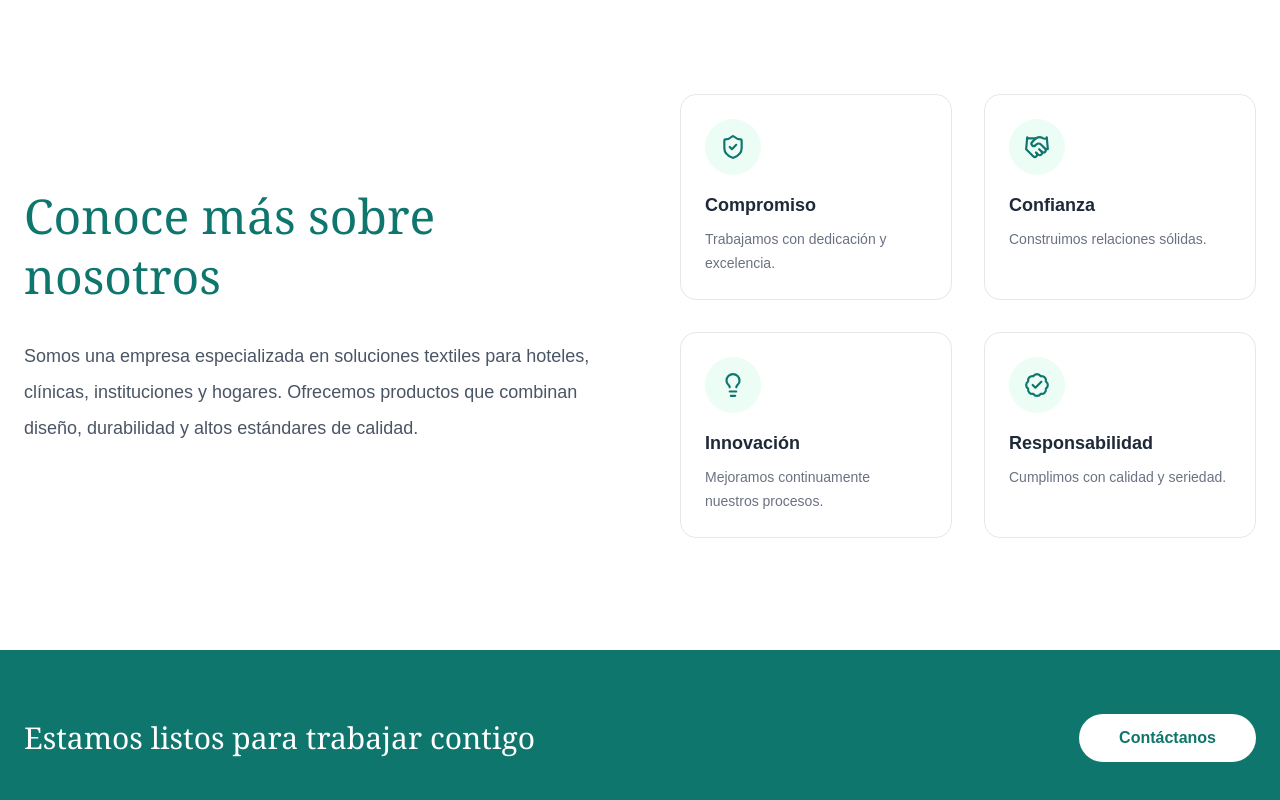
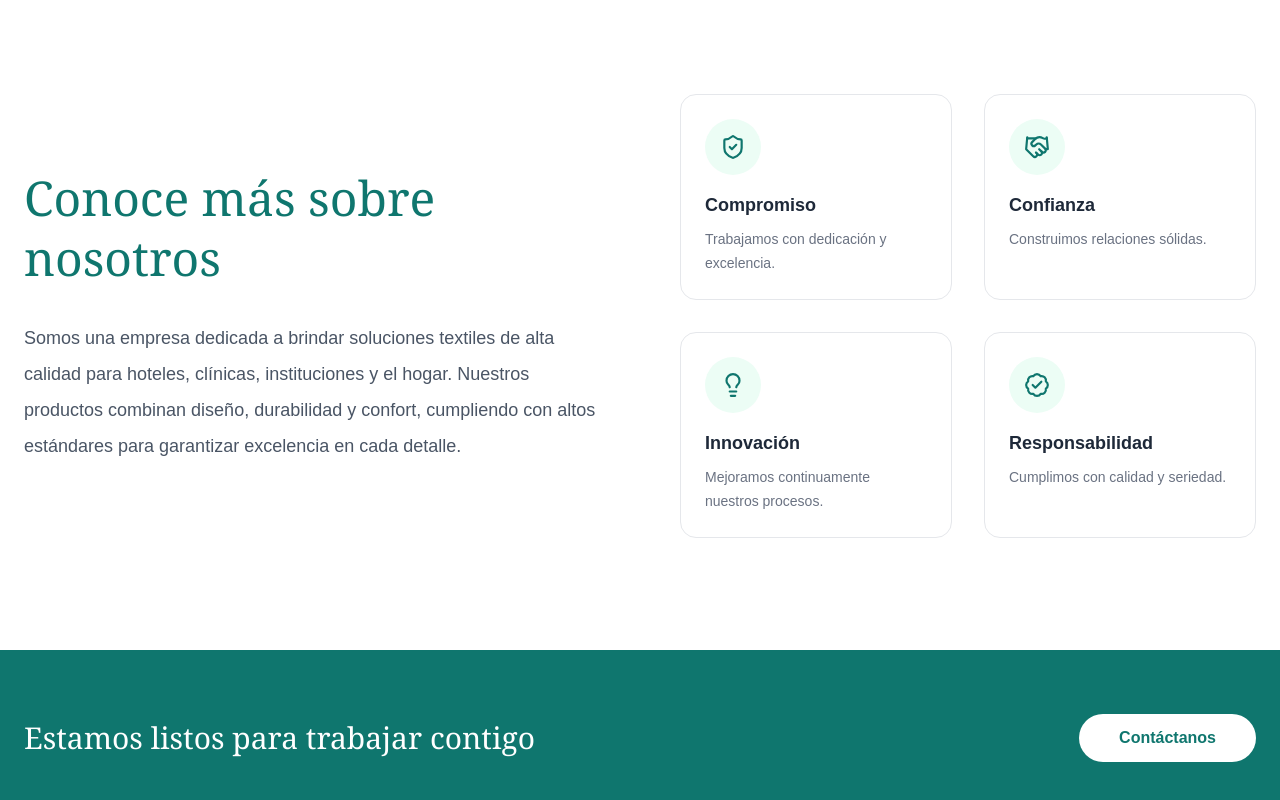
Before and after one commit to Aroon17/qorichaska, a React (Vite) app: page /nosotros in a window 1280 px wide. Shown: the part 807-1607 px from the top of the page. Built offline with nearby package versions, Linux system fonts and the light colour scheme.

Commit message:
mejora texto sección nosotros

```diff
--- a/src/pages/Nosotros.jsx
+++ b/src/pages/Nosotros.jsx
@@ -118,10 +118,10 @@ text-lg
 leading-9
 ">
 
-Somos una empresa especializada en soluciones textiles
-para hoteles, clínicas, instituciones y hogares.
-Ofrecemos productos que combinan diseño, durabilidad
-y altos estándares de calidad.
+Somos una empresa dedicada a brindar soluciones textiles de alta calidad
+para hoteles, clínicas, instituciones y el hogar. Nuestros productos combinan
+diseño, durabilidad y confort, cumpliendo con altos estándares para garantizar
+excelencia en cada detalle.
 
 </p>
 
```
